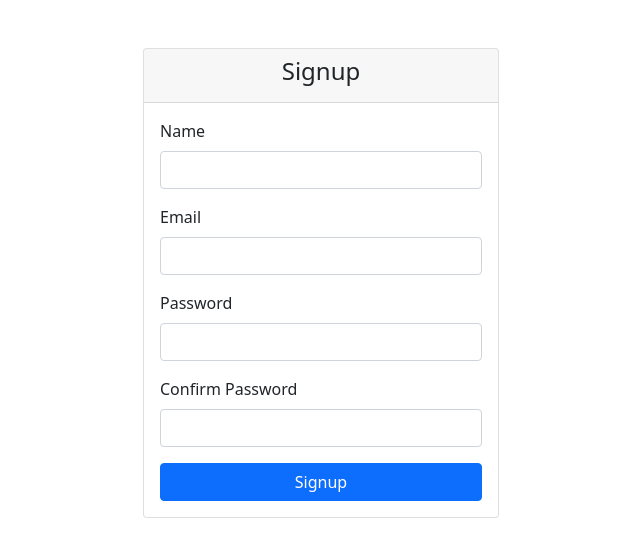
After one commit to blackChan1234/IA-Work, a PHP site: page /SingUp.php in a window 1280 px wide. The commit adds this page. Shown: the top 557 px of the page, without its empty margins (319-959 px from the left). Run offline with PHP 8.4, Linux system fonts and the light colour scheme.

Commit message:
ADD login SingUp,Forgot Page

```diff
--- /dev/null
+++ b/SingUp.php
@@ -0,0 +1,86 @@
+<?php
+// Connect to database
+$host = "localhost";
+$user = "root";
+$password = "";
+$dbname = "iadb";
+
+$conn = mysqli_connect($host, $user, $password, $dbname) or die(mysqli_connect_error());
+
+if (isset($_POST['email'], $_POST['password'], $_POST['name'], $_POST['confirm_password'])) {
+
+    // Check if password and confirm password match
+    if ($_POST['password'] !== $_POST['confirm_password']) {
+        echo "Passwords do not match!";
+    } else {
+        $email = mysqli_real_escape_string($conn, $_POST['email']);
+        $password = password_hash($_POST['password'], PASSWORD_DEFAULT);
+        $name = mysqli_real_escape_string($conn, $_POST['name']);
+
+        // Check if the email is already in the database
+        $checkEmailQuery = "SELECT email FROM user WHERE email='$email'";
+        $result = mysqli_query($conn, $checkEmailQuery);
+
+        if (mysqli_num_rows($result) > 0) {
+            echo "Email already in use!";
+        } else {
+            // Insert into database
+            $query = "INSERT INTO user (email, password, Name) VALUES ('$email', '$password','$name')";
+
+            if (mysqli_query($conn, $query)) {
+                echo "Signup successful! Please check your email for a verification code.";
+                header("Location: Login.php"); // redirect to dashboard
+            } else {
+                echo "Error: " . mysqli_error($conn);
+            }
+        }
+    }
+}
+?>
+<!DOCTYPE html>
+<html lang="en">
+<head>
+    <meta charset="UTF-8">
+    <meta http-equiv="X-UA-Compatible" content="IE=edge">
+    <meta name="viewport" content="width=device-width, initial-scale=1.0">
+    <link href="https://cdn.jsdelivr.net/npm/bootstrap@5.1.3/dist/css/bootstrap.min.css" rel="stylesheet">
+    <title>Signup Page</title>
+</head>
+<body>
+
+<div class="container">
+    <div class="row justify-content-center mt-5">
+        <div class="col-md-4">
+            <div class="card">
+                <div class="card-header text-center">
+                    <h4>Signup</h4>
+                </div>
+                <div class="card-body">
+                    <form action="" method="post">
+                        <div class="mb-3">
+                            <label for="name" class="form-label">Name</label>
+                            <input type="text" class="form-control" id="name" name="name" required>
+                        </div>
+                        <div class="mb-3">
+                            <label for="email" class="form-label">Email</label>
+                            <input type="email" class="form-control" id="email" name="email" required>
+                        </div>
+                        <div class="mb-3">
+                            <label for="password" class="form-label">Password</label>
+                            <input type="password" class="form-control" id="password" name="password" required>
+                        </div>
+                        <div class="mb-3">
+                            <label for="confirm_password" class="form-label">Confirm Password</label>
+                            <input type="password" class="form-control" id="confirm_password" name="confirm_password" required>
+                        </div>
+                        <button type="submit" class="btn btn-primary w-100">Signup</button>
+                    </form>
+                </div>
+            </div>
+        </div>
+    </div>
+</div>
+
+<script src="https://cdn.jsdelivr.net/npm/bootstrap@5.1.3/dist/js/bootstrap.bundle.min.js"></script>
+</body>
+</html>
```
Also changed, not shown: Forgot Password.php (added, +36 -0 lines), Login.php (+19 -17 lines).
